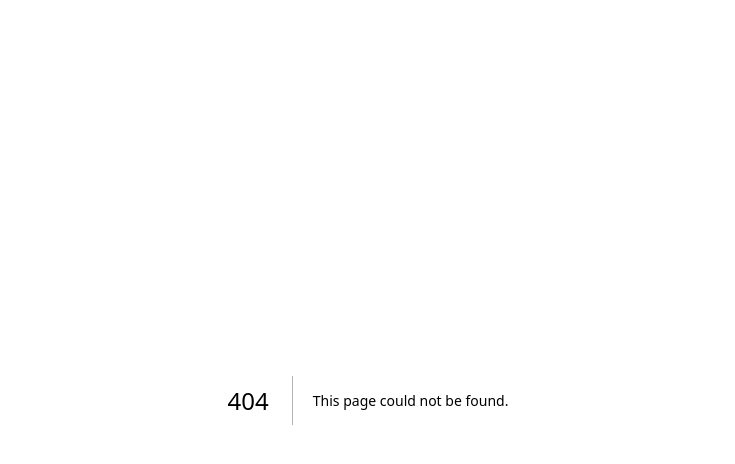
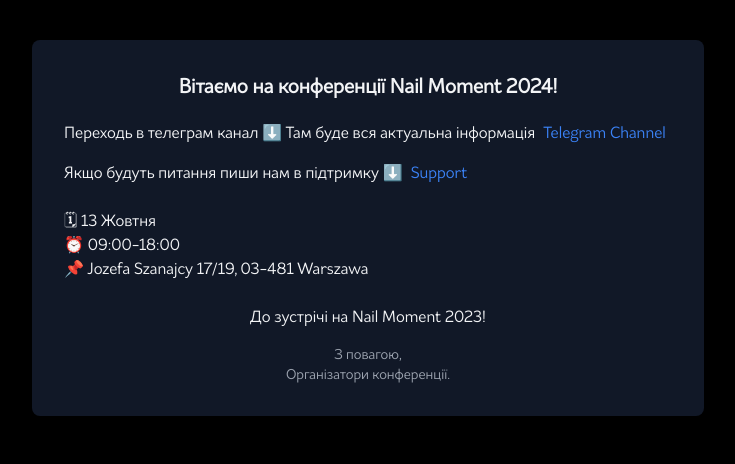
Before and after one commit to serhiihaniuk/nailmoment_next, a Next.js app: page /success in a window 1280 px wide. Before the commit this address had no page. Shown: the top 464 px of the page, without its empty margins (272-1007 px from the left). Built offline with nearby package versions, Linux system fonts and the light colour scheme.

Commit message:
google analytics

```diff
--- a/src/app/layout.tsx
+++ b/src/app/layout.tsx
@@ -43,8 +43,34 @@ export default function RootLayout({
 }>) {
   return (
     <html lang="uk">
+      <head>
+        {/* Google Tag Manager */}
+        <script
+          dangerouslySetInnerHTML={{
+            __html: `
+            (function(w,d,s,l,i){w[l]=w[l]||[];w[l].push({'gtm.start':
+            new Date().getTime(),event:'gtm.js'});var f=d.getElementsByTagName(s)[0],
+            j=d.createElement(s),dl=l!='dataLayer'?'&l='+l:'';j.async=true;j.src=
+            'https://www.googletagmanager.com/gtm.js?id='+i+dl;f.parentNode.insertBefore(j,f);
+            })(window,document,'script','dataLayer','GTM-PLDKZVXR');
+            `,
+          }}
+        />
+        {/* End Google Tag Manager */}
+      </head>
+      <head></head>
       <LenisScroll />
       <body>
+        {/* Google Tag Manager (noscript) */}
+        <noscript>
+          <iframe
+            src="https://www.googletagmanager.com/ns.html?id=GTM-PLDKZVXR"
+            height="0"
+            width="0"
+            style={{ display: "none", visibility: "hidden" }}
+          ></iframe>
+        </noscript>
+        {/* End Google Tag Manager (noscript) */}
         <AnalyticsWrapper />
         {children}
       </body>
--- /dev/null
+++ b/src/app/success/page.tsx
@@ -0,0 +1,58 @@
+const ConferenceInfo = () => {
+  return (
+    <div className="grow">
+      <div className="mx-auto mt-10 max-w-2xl rounded-lg bg-gray-900 p-8 text-gray-100 shadow-lg">
+        <h2 className="mb-5 text-center text-xl font-semibold">
+          Вітаємо на конференції Nail Moment 2024!
+        </h2>
+        <div className="mb-6">
+          <p className="mb-4">
+            Переходь в телеграм канал ⬇️ Там буде вся актуальна інформація
+            <a
+              href="https://t.me/+NXNyzuGV84AxYzdk"
+              className="ml-2 inline-block text-blue-500 hover:text-blue-300"
+            >
+              Telegram Channel
+            </a>
+          </p>
+          <p>
+            Якщо будуть питання пиши нам в підтримку ⬇️
+            <a
+              href="https://t.me/+THVRcBRhyWc5OWY0"
+              className="ml-2 inline-block text-blue-500 hover:text-blue-300"
+            >
+              Support
+            </a>
+          </p>
+        </div>
+        <div className="mb-6">
+          <p className="font-medium">
+            <span role="img" aria-label="Calendar">
+              🗓
+            </span>{" "}
+            13 Жовтня
+          </p>
+          <p className="font-medium">
+            <span role="img" aria-label="Clock">
+              ⏰
+            </span>{" "}
+            09:00-18:00
+          </p>
+          <p className="font-medium">
+            <span role="img" aria-label="Location">
+              📌
+            </span>{" "}
+            Jozefa Szanajcy 17/19, 03-481 Warszawa
+          </p>
+        </div>
+        <div className="text-center">
+          <p className="mb-4">До зустрічі на Nail Moment 2023!</p>
+          <p className="text-sm text-gray-400">З повагою,</p>
+          <p className="text-sm text-gray-400">Організатори конференції.</p>
+        </div>
+      </div>
+    </div>
+  );
+};
+
+export default ConferenceInfo;
```
